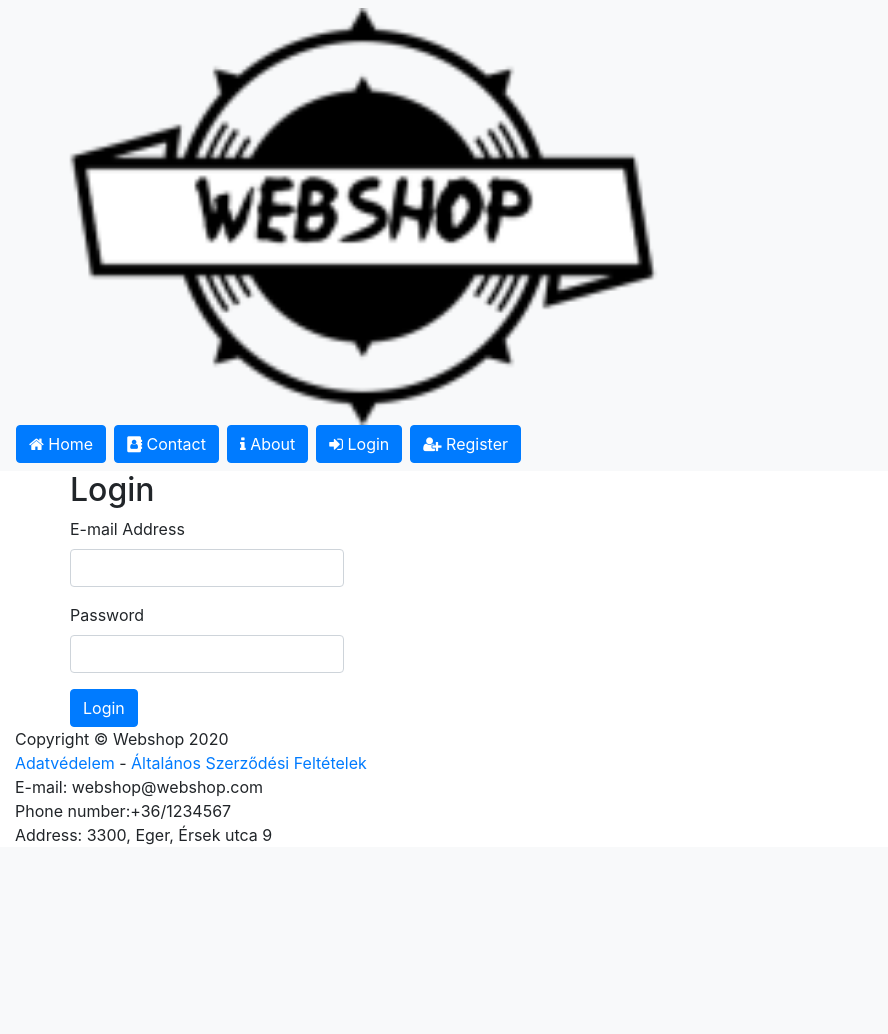
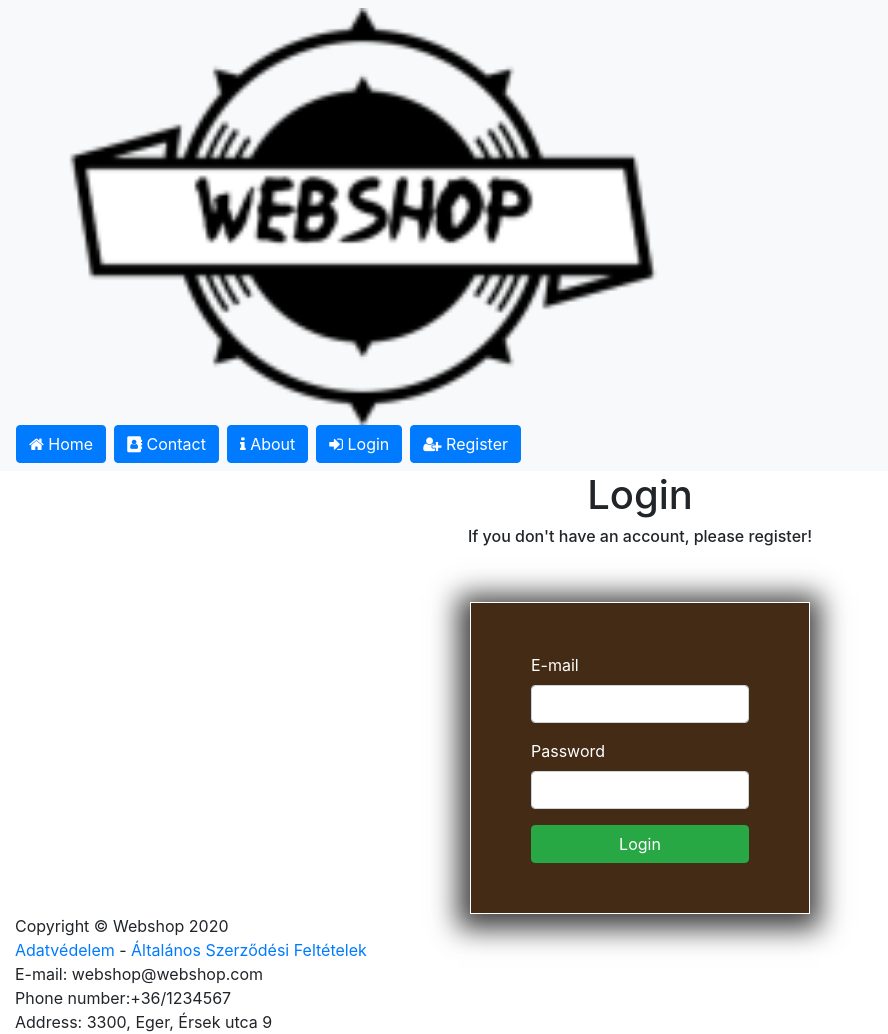
Before and after one commit to Zsombor99/webshop-project, a PHP site: page /login in a window 1280 px wide. Shown: the whole page, without its empty margins (0-888 px from the left). Before the commit the page ends 845 px from the top, so only its background shows below. Run offline with PHP 8.4, Linux system fonts and the light colour scheme.

Commit message:
login css elkezdve

```diff
--- a/Webshop_project/Views/Login.php
+++ b/Webshop_project/Views/Login.php
@@ -1,16 +1,35 @@
+<style>
+.form-container {
+    border: 1px solid #ffffff;
+    padding: 50px 60px;
+    margin-top: 6vh;
+    -webkit-box-shadow: -1px 4px 26px 11px rgba(0, 0, 0, 0.75);
+    -moz-box-shadow: -1px 4px 26px 11px rgba(0, 0, 0, 0.75);
+    box-shadow: -1px 4px 26px 11px rgba(0, 0, 0, 0.75);
+    background-color: rgb(68, 43, 22)
+
+}
+.tx {
+    color: white;
+}
+
+</style>
+<div class="container-fluid bg">
+<h1 class="text-center l">Login</h2>
+<h6 class="text-center"> If you don't have an account, please register!</h5>
 <div class="row">
-    <div class="cold-md-6">
-        <h2>Login</h2>
-        <form action="<?php Login::_Login() ?>" method="post">
+<div class="col-md-4 col-sm-4 col-xs-12"></div>
+        <div class="col-md-4 col-sm-4 col-xs-12">
+        <form class="form-container" action="<?php Login::_Login() ?>" method="post">
             <div class="form-group">
-                <label for="EmailAddress">E-mail Address</label>
+                <label class="tx" for="EmailAddress">E-mail</label>
                 <input id="EmailAddress" type="email" name="EmailAddress" class="form-control" required>
             </div>
             <div class="form-group">
-                <label for="Password">Password</label>
+                <label class="tx" for="Password">Password</label>
                 <input id="Password" type="password" name="Password" class="form-control" required>
             </div>
-            <button type="submit" class="btn btn-primary">Login</button>
+            <button type="submit" class="btn btn-success btn-block">Login</button>
         </form>
     </div>
 </div>
```
